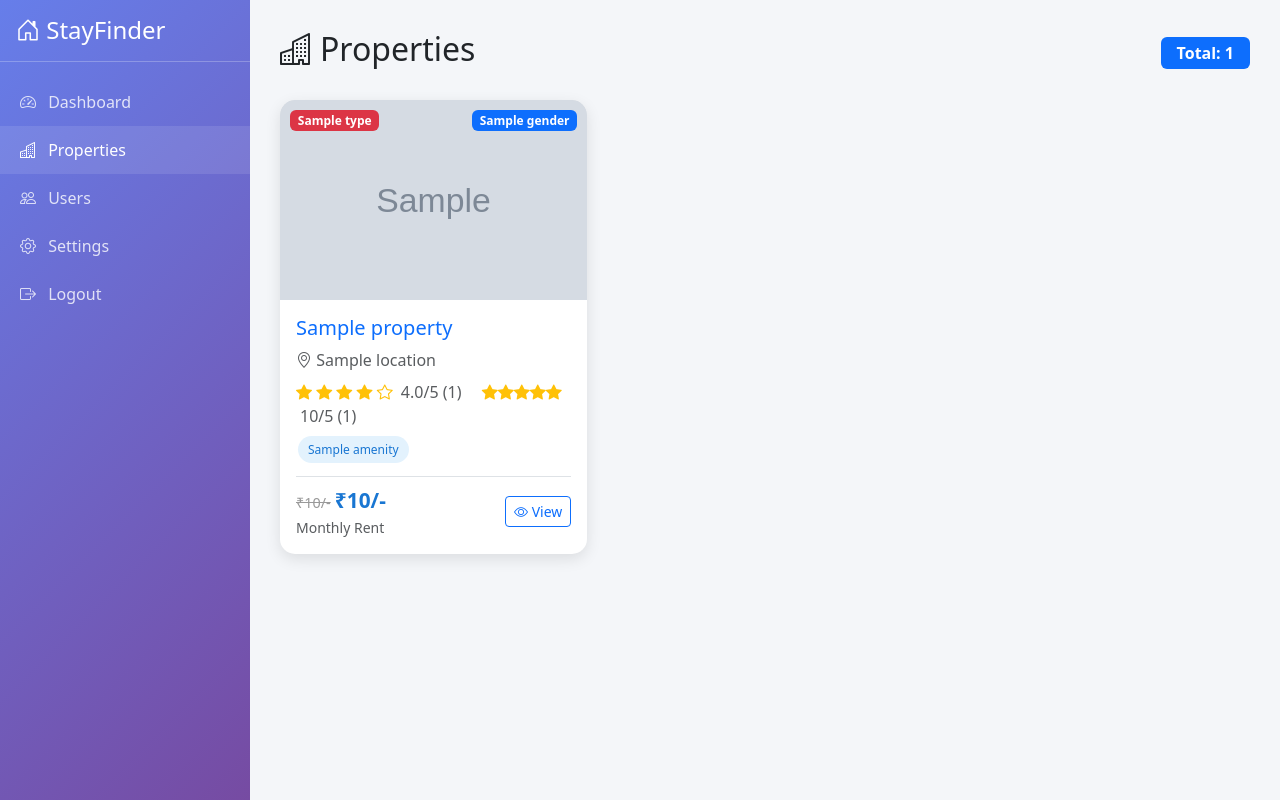
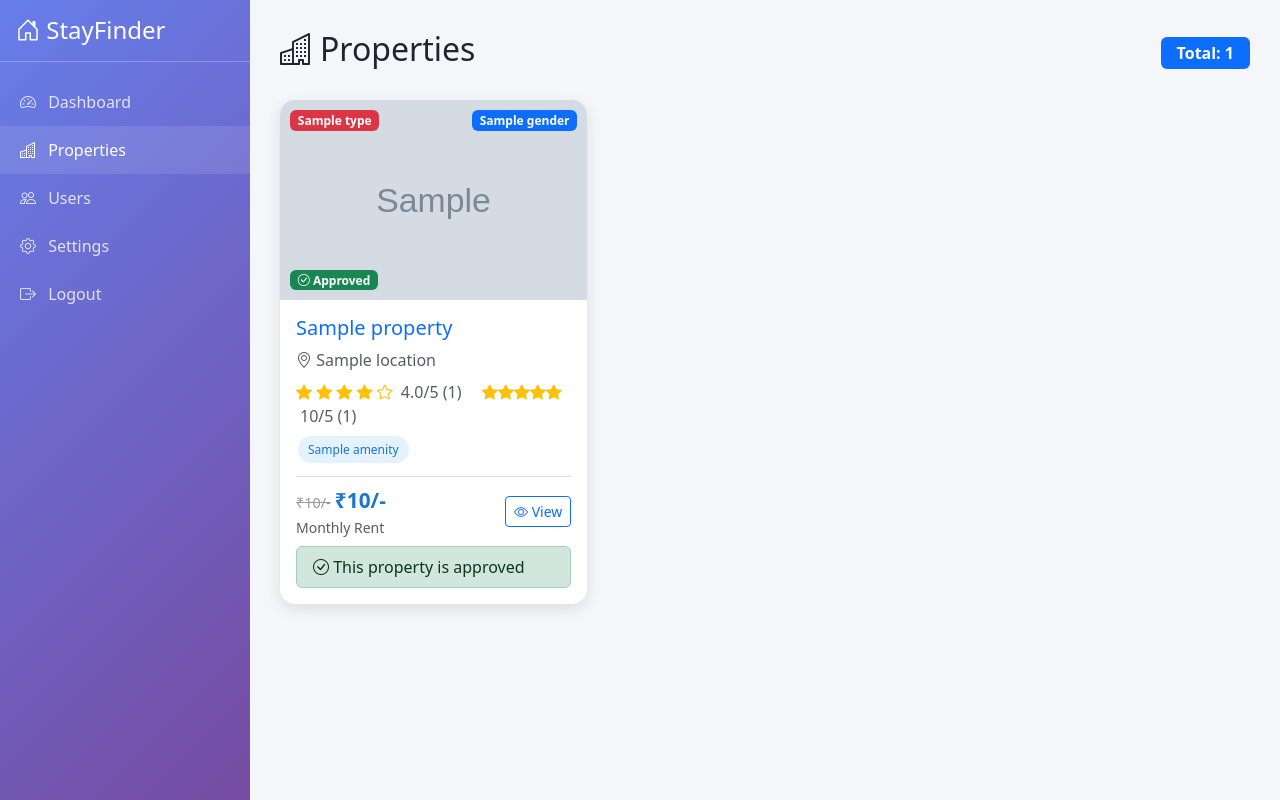
Before and after one commit to dwarkesh777/Stayfinder_Admin, a Flask app: template templates/properties.html in a window 1280 px wide. Run offline with Flask 3, Linux system fonts and the light colour scheme; the template is opened without the code that fills it: most values are stand-ins (such as "Sample title", 1, 10 or a date in 2020); grey boxes marked "Sample" are stand-in pictures; a database or web service that is not in the repository returns one stand-in record (values such as "Sample title").

Commit message:
admin dashbord

```diff
--- a/app.py
+++ b/app.py
@@ -140,6 +140,9 @@ def admin_properties():
             prop['id'] = str(hostel_id)
         except Exception:
             prop['id'] = ''
+        # Set default status if not present
+        if 'status' not in prop:
+            prop['status'] = 'pending'
 
     return render_template('properties.html', admin=admin, properties=properties)
 
@@ -170,5 +173,27 @@ def api_ratings(hostel_id):
         count = 0
     return {'avg': avg, 'count': count}
 
+@app.route('/admin/property/<hostel_id>/approve', methods=['POST'])
+@login_required
+def approve_property(hostel_id):
+    try:
+        hostel_id_obj = ObjectId(hostel_id)
+        hostels_collection.update_one({'_id': hostel_id_obj}, {'$set': {'status': 'approved', 'updated_at': datetime.now()}})
+        flash(f'Property approved successfully!', 'success')
+    except Exception as e:
+        flash(f'Error approving property: {str(e)}', 'error')
+    return redirect(url_for('admin_properties'))
+
+@app.route('/admin/property/<hostel_id>/reject', methods=['POST'])
+@login_required
+def reject_property(hostel_id):
+    try:
+        hostel_id_obj = ObjectId(hostel_id)
+        hostels_collection.update_one({'_id': hostel_id_obj}, {'$set': {'status': 'rejected', 'updated_at': datetime.now()}})
+        flash(f'Property rejected successfully!', 'error')
+    except Exception as e:
+        flash(f'Error rejecting property: {str(e)}', 'error')
+    return redirect(url_for('admin_properties'))
+
 if __name__ == '__main__':
     app.run(debug=True)
--- a/templates/properties.html
+++ b/templates/properties.html
@@ -44,6 +44,7 @@ body {
     height: 200px;
     overflow: hidden;
     background: #f0f0f0;
+    position: relative;
 }
 .property-card img {
     width: 100%;
@@ -68,6 +69,11 @@ body {
     top: 10px;
     right: 10px;
 }
+.badge-status {
+    position: absolute;
+    bottom: 10px;
+    left: 10px;
+}
 .amenity-badge {
     font-size: 0.75rem;
     padding: 5px 10px;
@@ -85,6 +91,17 @@ body {
     color: #1976d2;
     font-weight: bold;
     font-size: 1.3rem;
+}
+.action-buttons {
+    gap: 8px;
+    margin-top: 10px;
+}
+.action-buttons form {
+    flex: 1;
+}
+.action-buttons button {
+    width: 100%;
+    font-size: 0.85rem;
 }
 {% endblock %}
 
@@ -147,6 +164,22 @@ body {
                         {{ property.gender }}
                     </span>
                     {% endif %}
+
+                    {% if property.status %}
+                        {% if property.status == 'approved' %}
+                        <span class="badge bg-success badge-status">
+                            <i class="bi bi-check-circle"></i> Approved
+                        </span>
+                        {% elif property.status == 'rejected' %}
+                        <span class="badge bg-danger badge-status">
+                            <i class="bi bi-x-circle"></i> Rejected
+                        </span>
+                        {% else %}
+                        <span class="badge bg-warning badge-status">
+                            <i class="bi bi-clock"></i> Pending
+                        </span>
+                        {% endif %}
+                    {% endif %}
                 </div>
 
                 <div class="card-body">
@@ -200,6 +233,29 @@ body {
                             <i class="bi bi-eye"></i> View
                         </button>
                     </div>
+
+                    {% if property.status != 'approved' and property.status != 'rejected' %}
+                    <div class="action-buttons d-flex mt-3">
+                        <form method="POST" action="{{ url_for('approve_property', hostel_id=property.id) }}" style="flex: 1;">
+                            <button type="submit" class="btn btn-success btn-sm w-100">
+                                <i class="bi bi-check-circle"></i> Approve
+                            </button>
+                        </form>
+                        <form method="POST" action="{{ url_for('reject_property', hostel_id=property.id) }}" style="flex: 1;">
+                            <button type="submit" class="btn btn-danger btn-sm w-100">
+                                <i class="bi bi-x-circle"></i> Reject
+                            </button>
+                        </form>
+                    </div>
+                    {% elif property.status == 'approved' %}
+                    <div class="alert alert-success mb-0 mt-2 py-2">
+                        <i class="bi bi-check-circle"></i> This property is approved
+                    </div>
+                    {% elif property.status == 'rejected' %}
+                    <div class="alert alert-danger mb-0 mt-2 py-2">
+                        <i class="bi bi-x-circle"></i> This property is rejected
+                    </div>
+                    {% endif %}
                 </div>
             </div>
         </div>
```
